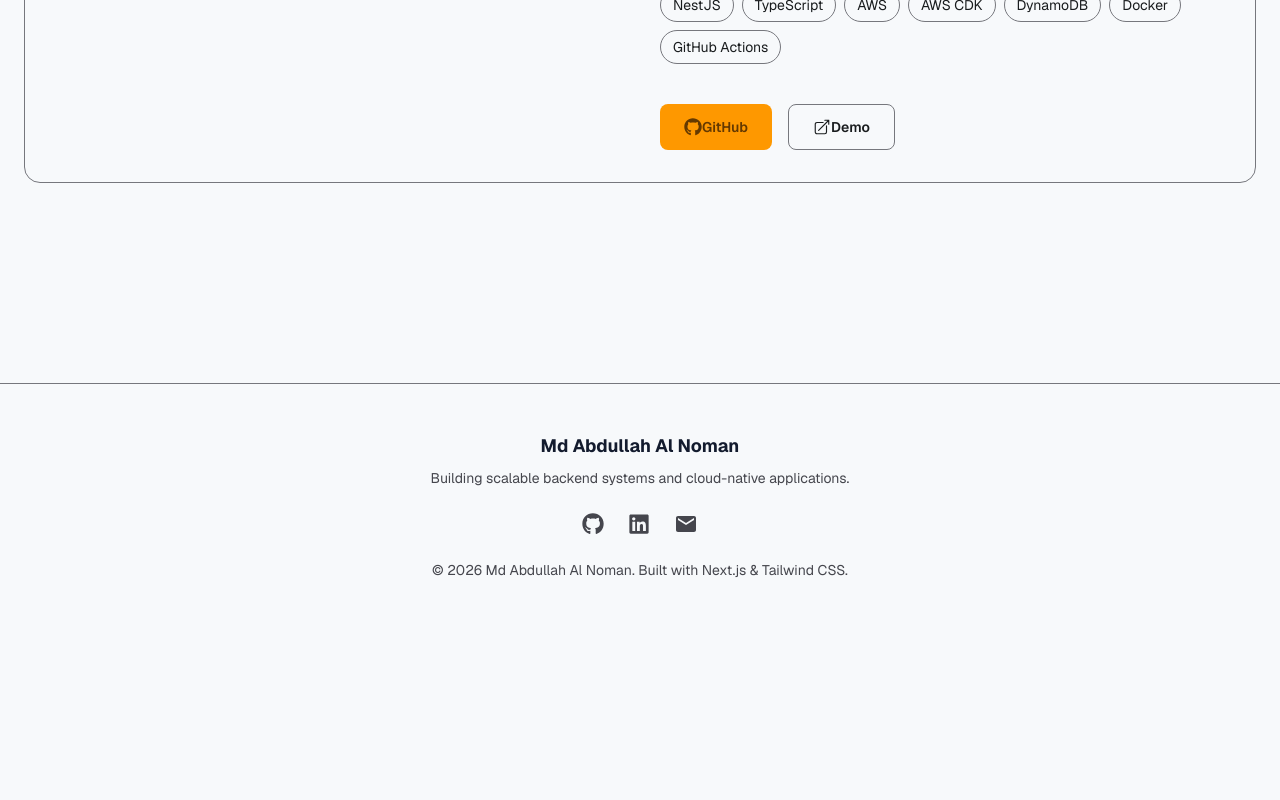
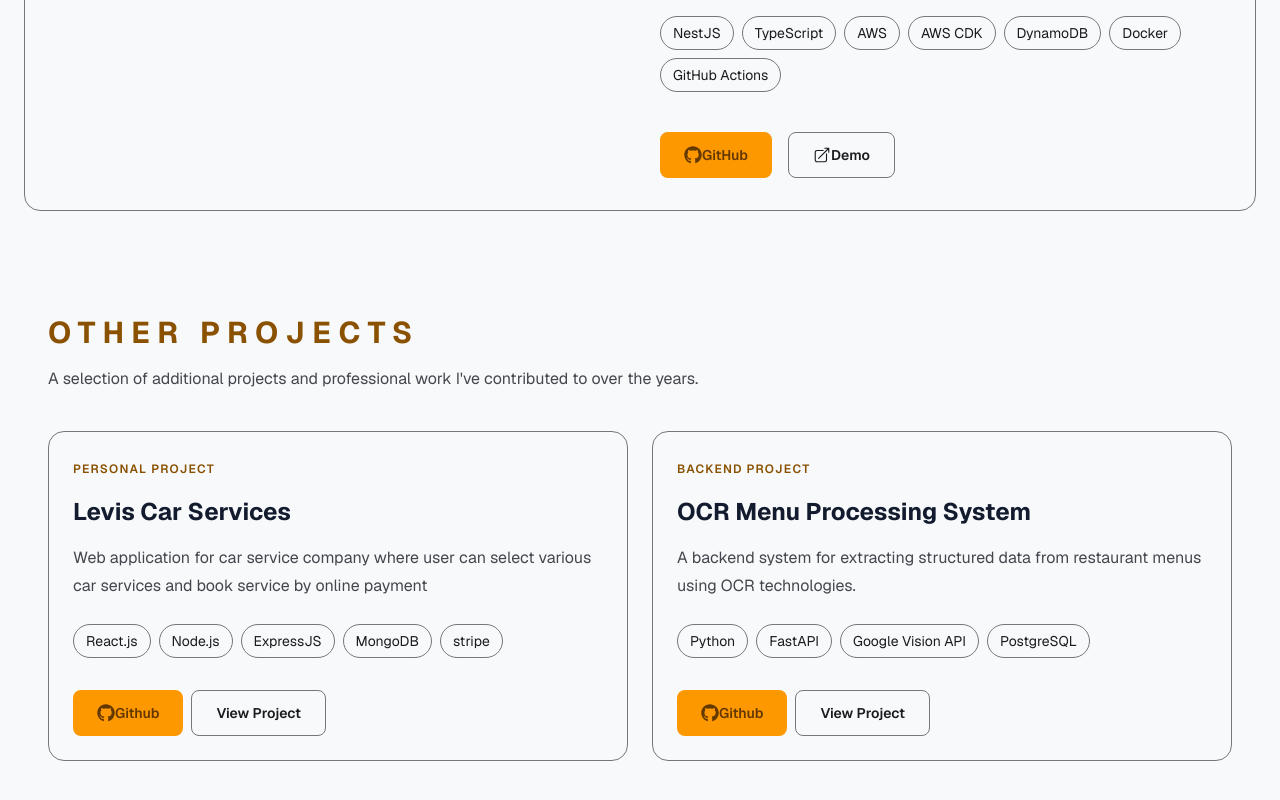
Before and after one commit to noman5945/Portfolio-AWS, a Next.js app: page /pages/projects in a window 1280 px wide. Shown: the part 1802-2602 px from the top of the page. Before the commit the page ends 2430 px from the top, so only its background shows below. Built offline with nearby package versions, Linux system fonts and the light colour scheme.

Commit message:
[UPDATE]Projekts: Added Old Projects

```diff
--- a/app/pages/projects/page.tsx
+++ b/app/pages/projects/page.tsx
@@ -1,5 +1,6 @@
 import CurrentProject from "@/components/CurrentProject";
 import FeaturedProject from "@/components/FeaturedProject";
+import OldProject from "@/components/OldProject";
 import React from "react";
 
 export default function ProjectsPage() {
@@ -12,7 +13,7 @@ export default function ProjectsPage() {
         </p>
 
         <h2 className="mt-3 text-4xl font-bold text-primary">
-          Featured Projects
+          Featured Professional Projects
         </h2>
 
         <p className="mt-4 max-w-2xl text-on-surface-variant">
@@ -24,12 +25,16 @@ export default function ProjectsPage() {
       <FeaturedProject />
       {/** Current Project */}
       <div className="my-6">
-        <h2 className="mt-3 text-3xl font-bold text-primary">
+        <p className="text-sm font-semibold uppercase tracking-[0.25em] text-secondary">
+          Current
+        </p>
+        <h2 className="mt-3 text-2xl font-bold text-primary">
           Currently Ongoing Projects
         </h2>
       </div>
       <CurrentProject />
       {/** Previous Projects */}
+      <OldProject />
     </section>
   );
 }
--- /dev/null
+++ b/components/OldProject.tsx
@@ -0,0 +1,111 @@
+import React from "react";
+import CustomButton from "./ui/CustomButton";
+import { FaGithub } from "react-icons/fa";
+
+export default function OldProject() {
+  const projects = [
+    {
+      title: "Levis Car Services",
+      description:
+        "Web application for car service company where user can select various car services and book service by online payment",
+      technologies: ["React.js", "Node.js", "ExpressJS", "MongoDB", "stripe"],
+      type: "Personal Project",
+      link: "https://car-service-83050.web.app/",
+      github_link: "https://github.com/noman5945/Carwash-Management-System",
+    },
+    {
+      title: "OCR Menu Processing System",
+      description:
+        "A backend system for extracting structured data from restaurant menus using OCR technologies.",
+      technologies: ["Python", "FastAPI", "Google Vision API", "PostgreSQL"],
+      type: "Backend Project",
+      link: "#",
+      github_link: "https://github.com/noman5945/Checkout-data-collector",
+    },
+  ];
+  return (
+    <section className="mx-auto w-full max-w-7xl px-6 py-24">
+      <div className="mb-10">
+        <h2 className="text-3xl font-bold uppercase tracking-[0.25em] text-secondary">
+          Other Projects
+        </h2>
+
+        <p className="mt-4 max-w-2xl text-on-surface-variant">
+          A selection of additional projects and professional work I've
+          contributed to over the years.
+        </p>
+      </div>
+
+      <div className="grid grid-cols-1 gap-6 md:grid-cols-2">
+        {projects.map((project) => (
+          <article
+            key={project.title}
+            className="
+              rounded-2xl
+              border
+              border-outline
+              bg-surface
+              p-6
+              transition-all
+              duration-300
+              hover:-translate-y-1
+              hover:border-secondary
+            "
+          >
+            <span className="text-xs font-semibold uppercase tracking-widest text-secondary">
+              {project.type}
+            </span>
+
+            <h3 className="mt-4 text-2xl font-bold text-primary">
+              {project.title}
+            </h3>
+
+            <p className="mt-4 leading-7 text-on-surface-variant">
+              {project.description}
+            </p>
+
+            <div className="mt-6 flex flex-wrap gap-2">
+              {project.technologies.map((technology) => (
+                <span
+                  key={technology}
+                  className="
+                    rounded-full
+                  border
+                  border-outline
+                  px-3
+                  py-1.5
+                  text-sm
+                  transition-all
+                  duration-200
+                  hover:-translate-y-0.5
+                  hover:border-secondary
+                  hover:bg-secondary-container
+                  hover:text-on-secondary-container
+                  "
+                >
+                  {technology}
+                </span>
+              ))}
+            </div>
+
+            <div className="mt-8 flex flex-row gap-2">
+              <div className=" flex flex-row gap-1">
+                <CustomButton
+                  variant="primary"
+                  className=" cursor-pointer"
+                  href={project.github_link}
+                >
+                  <FaGithub className="text-lg" />
+                  <span>Github</span>
+                </CustomButton>
+              </div>
+              <CustomButton variant="outline" href={project.link}>
+                View Project
+              </CustomButton>
+            </div>
+          </article>
+        ))}
+      </div>
+    </section>
+  );
+}
```
